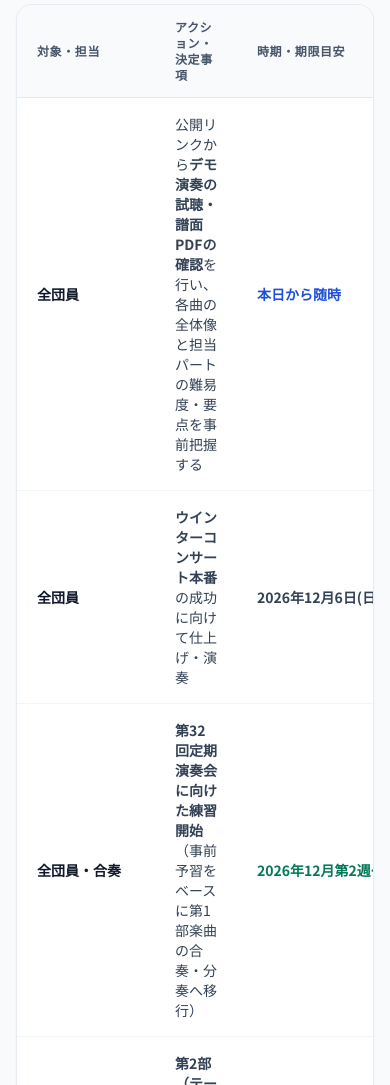
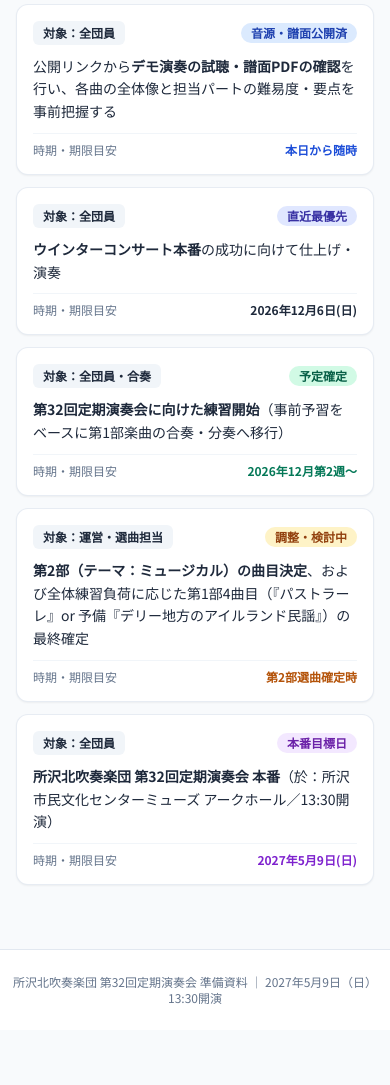
Before and after one commit to norimaromeme-cell/norimaromeme-cell.github.io, a plain HTML site: page 32Firststage/index.html in a window 390 px wide. Shown: the part 4549-5634 px from the top of the page. After the commit the page ends 5579 px from the top, so only its background shows below. Drawn offline with nearby package versions, Linux system fonts and the light colour scheme.

Commit message:
Update index.html

```diff
--- a/32Firststage/index.html
+++ b/32Firststage/index.html
@@ -318,7 +318,7 @@
       </div>
     </section>
 
-    <!-- 4. ネクストアクション・決定事項リスト -->
+    <!-- 4. ネクストアクション・決定事項リスト（スマホ：カード表示 / PC：テーブル表示） -->
     <section class="space-y-6">
       <div class="border-l-4 border-emerald-600 pl-4">
         <h2 class="text-xl sm:text-2xl font-extrabold text-slate-900">
@@ -329,15 +329,94 @@
         </p>
       </div>
 
-      <div class="bg-white rounded-2xl shadow-sm border border-slate-200/80 overflow-hidden">
+      <!-- スマホ向けカードレイアウト（md未満で表示） -->
+      <div class="space-y-3 md:hidden">
+        <!-- Item 1 -->
+        <div class="bg-white rounded-xl shadow-sm border border-slate-200/80 p-4 space-y-2.5">
+          <div class="flex items-center justify-between gap-2">
+            <span class="text-xs font-bold px-2.5 py-1 rounded-md bg-slate-100 text-slate-800">対象：全団員</span>
+            <span class="inline-flex items-center px-2.5 py-0.5 rounded-full text-xs font-bold bg-blue-100 text-blue-800">音源・譜面公開済</span>
+          </div>
+          <p class="text-sm text-slate-800 leading-relaxed">
+            公開リンクから<strong>デモ演奏の試聴・譜面PDFの確認</strong>を行い、各曲の全体像と担当パートの難易度・要点を事前把握する
+          </p>
+          <div class="pt-2 border-t border-slate-100 flex items-center justify-between text-xs">
+            <span class="text-slate-500">時期・期限目安</span>
+            <span class="font-bold text-blue-700">本日から随時</span>
+          </div>
+        </div>
+
+        <!-- Item 2 -->
+        <div class="bg-white rounded-xl shadow-sm border border-slate-200/80 p-4 space-y-2.5">
+          <div class="flex items-center justify-between gap-2">
+            <span class="text-xs font-bold px-2.5 py-1 rounded-md bg-slate-100 text-slate-800">対象：全団員</span>
+            <span class="inline-flex items-center px-2.5 py-0.5 rounded-full text-xs font-bold bg-indigo-100 text-indigo-800">直近最優先</span>
+          </div>
+          <p class="text-sm text-slate-800 leading-relaxed">
+            <strong>ウインターコンサート本番</strong>の成功に向けて仕上げ・演奏
+          </p>
+          <div class="pt-2 border-t border-slate-100 flex items-center justify-between text-xs">
+            <span class="text-slate-500">時期・期限目安</span>
+            <span class="font-bold text-slate-800">2026年12月6日(日)</span>
+          </div>
+        </div>
+
+        <!-- Item 3 -->
+        <div class="bg-white rounded-xl shadow-sm border border-slate-200/80 p-4 space-y-2.5">
+          <div class="flex items-center justify-between gap-2">
+            <span class="text-xs font-bold px-2.5 py-1 rounded-md bg-slate-100 text-slate-800">対象：全団員・合奏</span>
+            <span class="inline-flex items-center px-2.5 py-0.5 rounded-full text-xs font-bold bg-emerald-100 text-emerald-800">予定確定</span>
+          </div>
+          <p class="text-sm text-slate-800 leading-relaxed">
+            <strong>第32回定期演奏会に向けた練習開始</strong>（事前予習をベースに第1部楽曲の合奏・分奏へ移行）
+          </p>
+          <div class="pt-2 border-t border-slate-100 flex items-center justify-between text-xs">
+            <span class="text-slate-500">時期・期限目安</span>
+            <span class="font-bold text-emerald-700">2026年12月第2週〜</span>
+          </div>
+        </div>
+
+        <!-- Item 4 -->
+        <div class="bg-white rounded-xl shadow-sm border border-slate-200/80 p-4 space-y-2.5">
+          <div class="flex items-center justify-between gap-2">
+            <span class="text-xs font-bold px-2.5 py-1 rounded-md bg-slate-100 text-slate-800">対象：運営・選曲担当</span>
+            <span class="inline-flex items-center px-2.5 py-0.5 rounded-full text-xs font-bold bg-amber-100 text-amber-800">調整・検討中</span>
+          </div>
+          <p class="text-sm text-slate-800 leading-relaxed">
+            <strong>第2部（テーマ：ミュージカル）の曲目決定</strong>、および全体練習負荷に応じた第1部4曲目（『パストラーレ』or 予備『デリー地方のアイルランド民謡』）の最終確定
+          </p>
+          <div class="pt-2 border-t border-slate-100 flex items-center justify-between text-xs">
+            <span class="text-slate-500">時期・期限目安</span>
+            <span class="font-bold text-amber-700">第2部選曲確定時</span>
+          </div>
+        </div>
+
+        <!-- Item 5 -->
+        <div class="bg-white rounded-xl shadow-sm border border-slate-200/80 p-4 space-y-2.5">
+          <div class="flex items-center justify-between gap-2">
+            <span class="text-xs font-bold px-2.5 py-1 rounded-md bg-slate-100 text-slate-800">対象：全団員</span>
+            <span class="inline-flex items-center px-2.5 py-0.5 rounded-full text-xs font-bold bg-purple-100 text-purple-800">本番目標日</span>
+          </div>
+          <p class="text-sm text-slate-800 leading-relaxed">
+            <strong>所沢北吹奏楽団 第32回定期演奏会 本番</strong>（於：所沢市民文化センターミューズ アークホール／13:30開演）
+          </p>
+          <div class="pt-2 border-t border-slate-100 flex items-center justify-between text-xs">
+            <span class="text-slate-500">時期・期限目安</span>
+            <span class="font-bold text-purple-700">2027年5月9日(日)</span>
+          </div>
+        </div>
+      </div>
+
+      <!-- PC向けテーブルレイアウト（md以上で表示） -->
+      <div class="hidden md:block bg-white rounded-2xl shadow-sm border border-slate-200/80 overflow-hidden">
         <div class="overflow-x-auto">
           <table class="w-full text-left border-collapse">
             <thead>
               <tr class="bg-slate-50 border-b border-slate-200 text-xs font-bold uppercase tracking-wider text-slate-600">
-                <th class="py-3.5 px-5">対象・担当</th>
+                <th class="py-3.5 px-5 w-40">対象・担当</th>
                 <th class="py-3.5 px-5">アクション・決定事項</th>
-                <th class="py-3.5 px-5">時期・期限目安</th>
-                <th class="py-3.5 px-5">ステータス</th>
+                <th class="py-3.5 px-5 w-44">時期・期限目安</th>
+                <th class="py-3.5 px-5 w-36">ステータス</th>
               </tr>
             </thead>
             <tbody class="divide-y divide-slate-100 text-sm">
```
